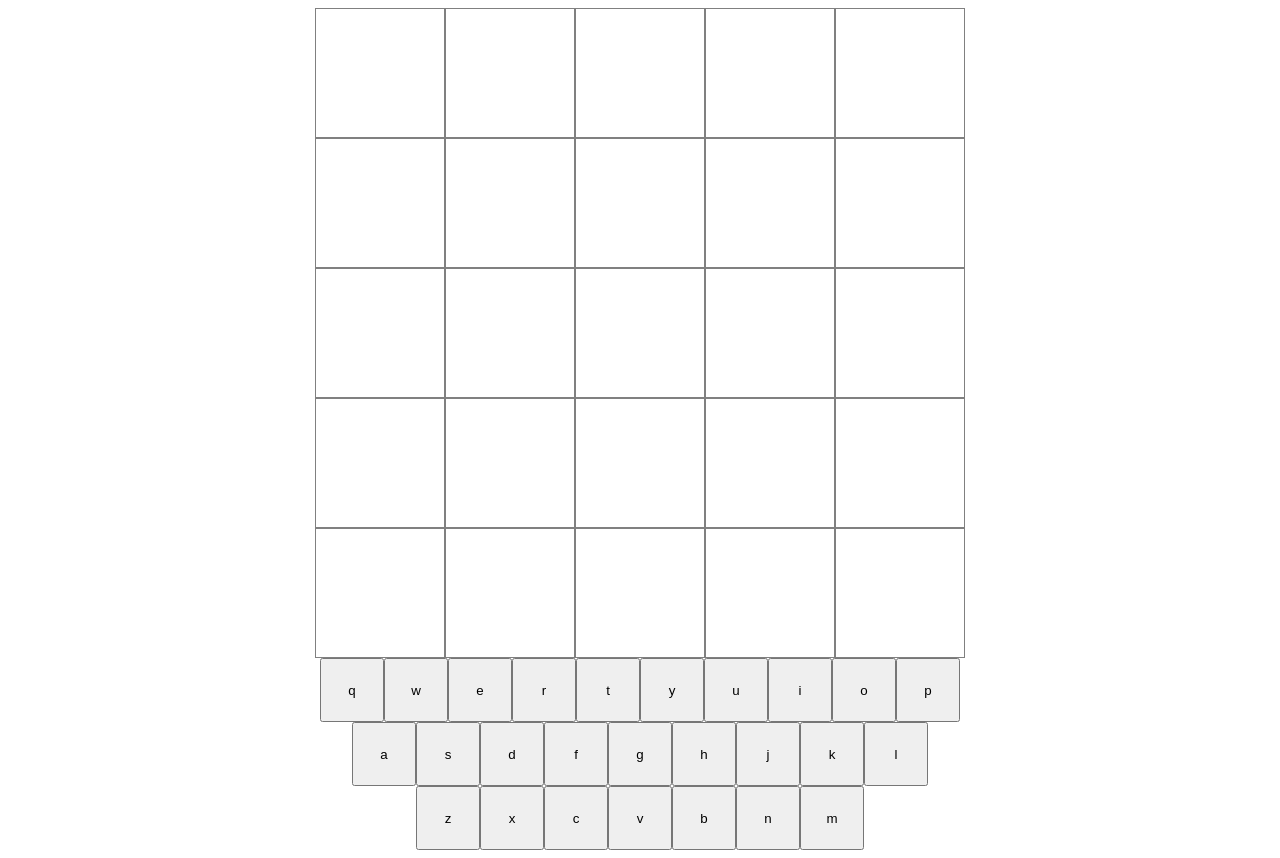
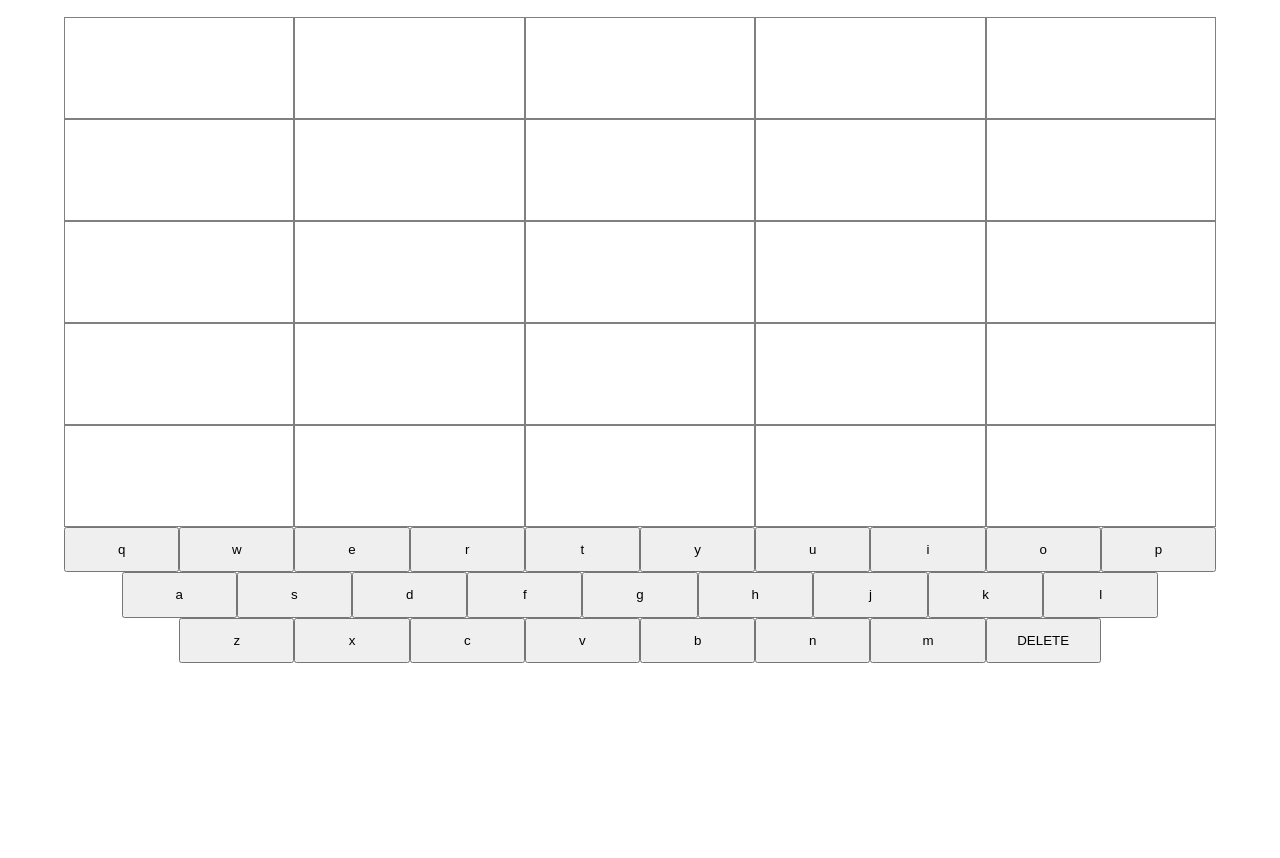
Before and after one commit to Dieter91/wordle, a plain HTML site: page index.html in a window 1280 px wide. After the commit the page ends 800 px from the top, so only its background shows below. Drawn offline with Linux system fonts and the light colour scheme.

Commit message:
layout fixes

```diff
--- a/app.js
+++ b/app.js
@@ -1,4 +1,4 @@
-const word = ["c", "r", "o", "w", "n"];
+const word = ["c", "u", "t", "i", "e"];
 const msg = document.querySelector(".msg");
 let guess = [];
 let score = 0;
--- a/index.html
+++ b/index.html
@@ -10,43 +10,47 @@
 </head>
 
 <body>
-    <div class="row">
-        <div class="block 1"></div>
-        <div class="block 2"></div>
-        <div class="block 3"></div>
-        <div class="block 4"></div>
-        <div class="block 5"></div>
+    <div class="container">
+        <div class="grid-container">
+            <div class="row grid">
+                <div class="block"></div>
+                <div class="block"></div>
+                <div class="block"></div>
+                <div class="block"></div>
+                <div class="block"></div>
             </div>
-    <div class="row">
-        <div class="block 1"></div>
-        <div class="block 2"></div>
-        <div class="block 3"></div>
-        <div class="block 4"></div>
-        <div class="block 5"></div>
+            <div class="row grid">
+                <div class="block"></div>
+                <div class="block"></div>
+                <div class="block"></div>
+                <div class="block"></div>
+                <div class="block"></div>
             </div>
-    <div class="row">
-        <div class="block 1"></div>
-        <div class="block 2"></div>
-        <div class="block 3"></div>
-        <div class="block 4"></div>
-        <div class="block 5"></div>
+            <div class="row grid">
+                <div class="block"></div>
+                <div class="block"></div>
+                <div class="block"></div>
+                <div class="block"></div>
+                <div class="block"></div>
             </div>
-    <div class="row">
-        <div class="block 1"></div>
-        <div class="block 2"></div>
-        <div class="block 3"></div>
-        <div class="block 4"></div>
-        <div class="block 5"></div>
+            <div class="row grid">
+                <div class="block"></div>
+                <div class="block"></div>
+                <div class="block"></div>
+                <div class="block"></div>
+                <div class="block"></div>
             </div>
-    <div class="row">
-        <div class="block 1"></div>
-        <div class="block 2"></div>
-        <div class="block 3"></div>
-        <div class="block 4"></div>
-        <div class="block 5"></div>
+            <div class="row grid">
+                <div class="block"></div>
+                <div class="block"></div>
+                <div class="block"></div>
+                <div class="block"></div>
+                <div class="block"></div>
+            </div>
         </div>
         <div class="msg"></div>
-    <div class="row">
+        <div class="keyboard-container">
+            <div class="row keyboard">
                 <button id="q" onclick="buttonPress(q)">q</button>
                 <button id="w" onclick="buttonPress(w)">w</button>
                 <button id="e" onclick="buttonPress(e)">e</button>
@@ -58,7 +62,7 @@
                 <button id="o" onclick="buttonPress(o)">o</button>
                 <button id="p" onclick="buttonPress(p)">p</button>
             </div>
-    <div class="row">
+            <div class="row keyboard">
                 <button id="a" onclick="buttonPress(a)">a</button>
                 <button id="s" onclick="buttonPress(s)">s</button>
                 <button id="d" onclick="buttonPress(d)">d</button>
@@ -69,7 +73,7 @@
                 <button id="k" onclick="buttonPress(k)">k</button>
                 <button id="l" onclick="buttonPress(l)">l</button>
             </div>
-    <div class="row">
+            <div class="row keyboard">
                 <button id="z" onclick="buttonPress(z)">z</button>
                 <button id="x" onclick="buttonPress(x)">x</button>
                 <button id="c" onclick="buttonPress(c)">c</button>
@@ -77,6 +81,9 @@
                 <button id="b" onclick="buttonPress(b)">b</button>
                 <button id="n" onclick="buttonPress(n)">n</button>
                 <button id="m" onclick="buttonPress(m)">m</button>
+                <button id="del" onclick="buttonPress(del)">DELETE</button>
+            </div>
+        </div>
     </div>
     <script src="app.js"></script>
 </body>
--- a/style.css
+++ b/style.css
@@ -1,7 +1,15 @@
+* {
+  margin: 0;
+  box-sizing: border-box;
+}
+body {
+  overflow-x: hidden;
+}
 .row {
   display: flex;
   flex-direction: row;
   justify-content: center;
+  width: 100%;
 }
 
 .msg {
@@ -20,14 +28,38 @@
 }
 
 button {
-  width: 4rem;
-  height: 4rem;
+  width: 10%;
+  height: 100%;
 }
 
 .block {
   border: 1px solid gray;
-  width: 8rem;
-  height: 8rem;
+  width: 20%;
   font-size: 3rem;
   text-align: center;
 }
+
+.container {
+  height: 85vh;
+  width: 90vw;
+  margin: auto;
+  display: flex;
+  flex-direction: column;
+  justify-content: center;
+}
+
+.grid {
+  height: calc(100% / 5);
+}
+
+.grid-container {
+  height: 75%;
+}
+
+.keyboard-container {
+  height: 20%;
+}
+
+.keyboard {
+  height: calc(100% / 3);
+}
```
Lines whose indentation alone changed are shown as unchanged.
